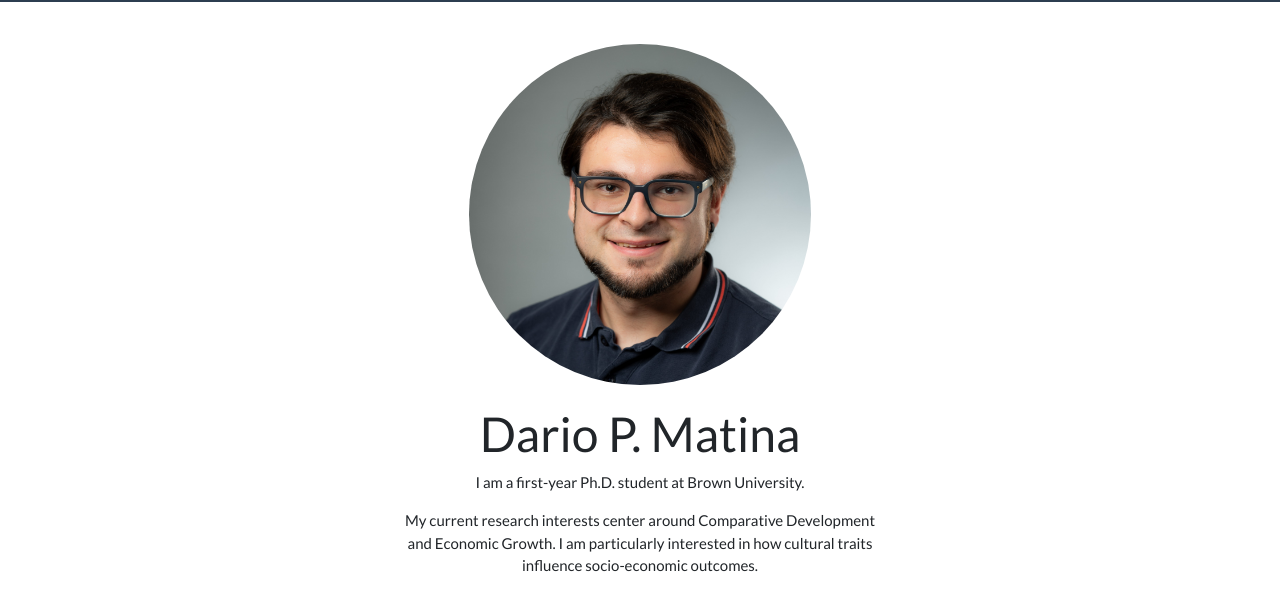
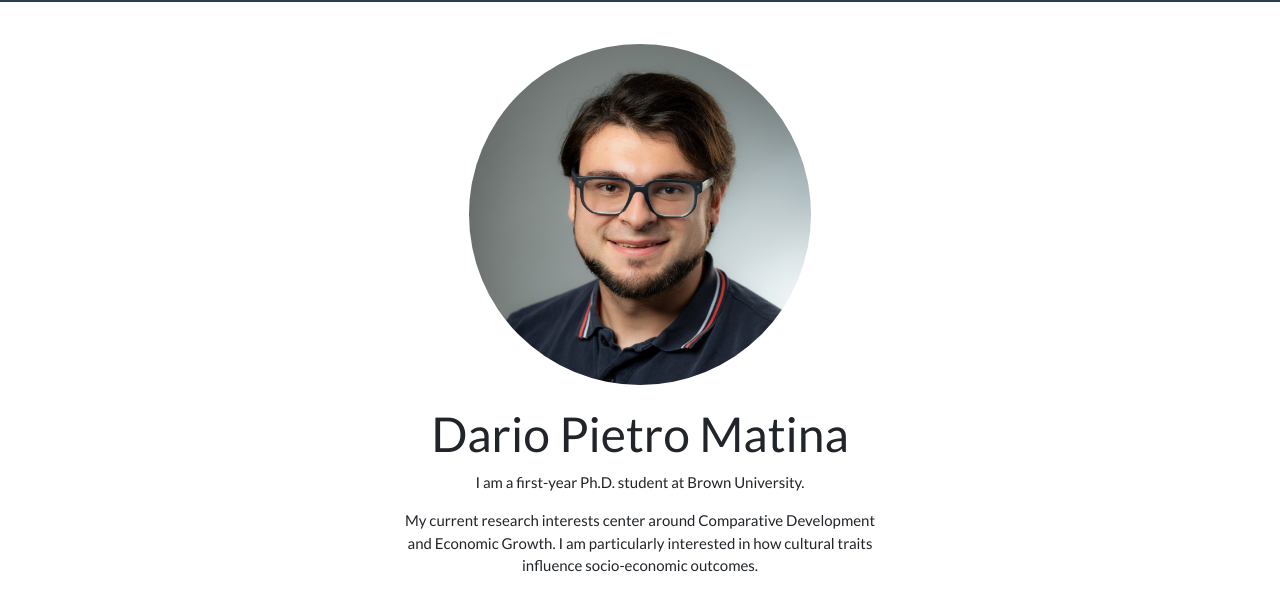
Before and after one commit to dmatina/dmatina.github.io, a plain HTML site: page index.html in a window 1280 px wide. Shown: the part 69-659 px from the top of the page. Drawn offline with nearby package versions, Linux system fonts and the light colour scheme.

Commit message:
name changed

```diff
--- a/index.html
+++ b/index.html
@@ -46,7 +46,7 @@
     <div class="row justify-content-center">
       <div class="container" style="max-width:500px">
         <h1 class="mb-2 mt-3">
-          Dario P. Matina
+          Dario Pietro Matina
         </h1>
         <p>
           I am a first-year Ph.D. student at Brown University.
```
